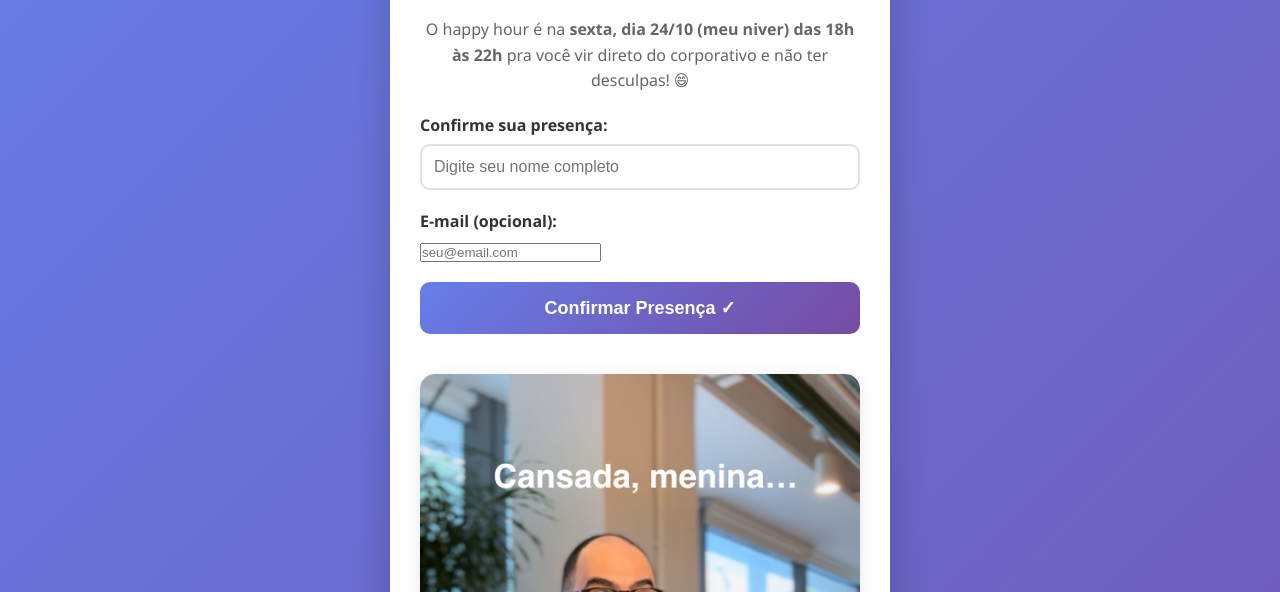
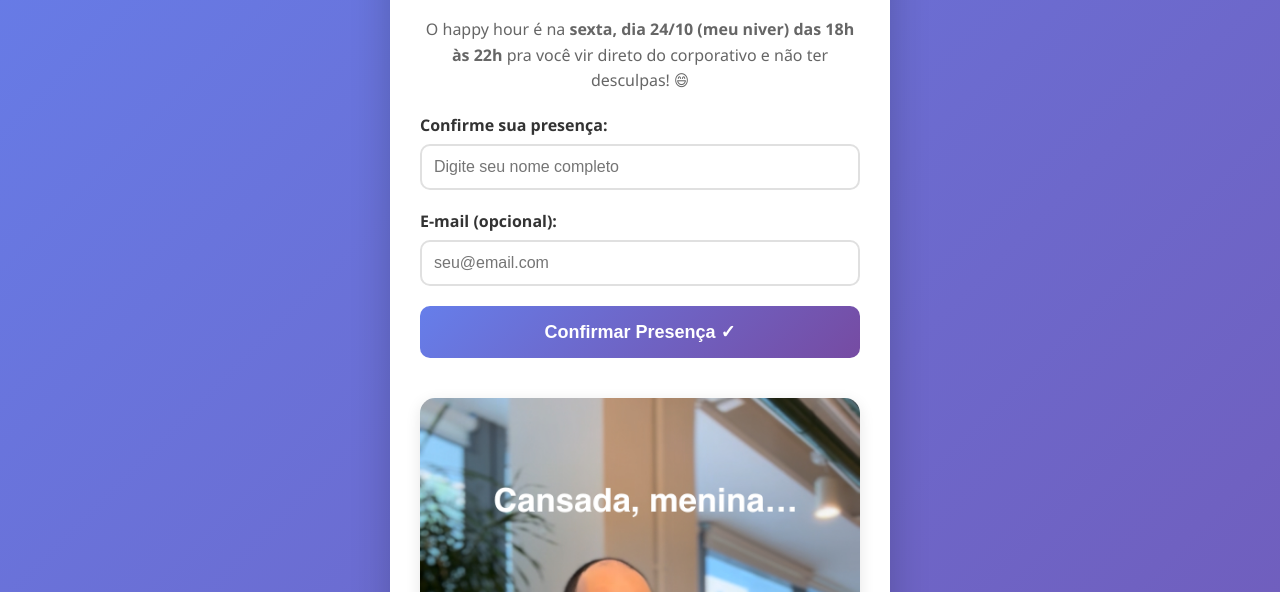
Before and after one commit to danvitoriano/confirmacao-aniversario, a plain HTML site: page index.html in a window 1280 px wide. Shown: the part 208-800 px from the top of the page. Drawn offline with Linux system fonts and the light colour scheme.

Commit message:
Adiciona formatação CSS para o campo de email

```diff
--- a/index.html
+++ b/index.html
@@ -188,7 +188,8 @@
             font-weight: 600;
         }
 
-        input[type="text"] {
+        input[type="text"],
+        input[type="email"] {
             width: 100%;
             padding: 12px;
             border: 2px solid #e0e0e0;
@@ -197,7 +198,8 @@
             transition: border-color 0.3s;
         }
 
-        input[type="text"]:focus {
+        input[type="text"]:focus,
+        input[type="email"]:focus {
             outline: none;
             border-color: #667eea;
         }
```
